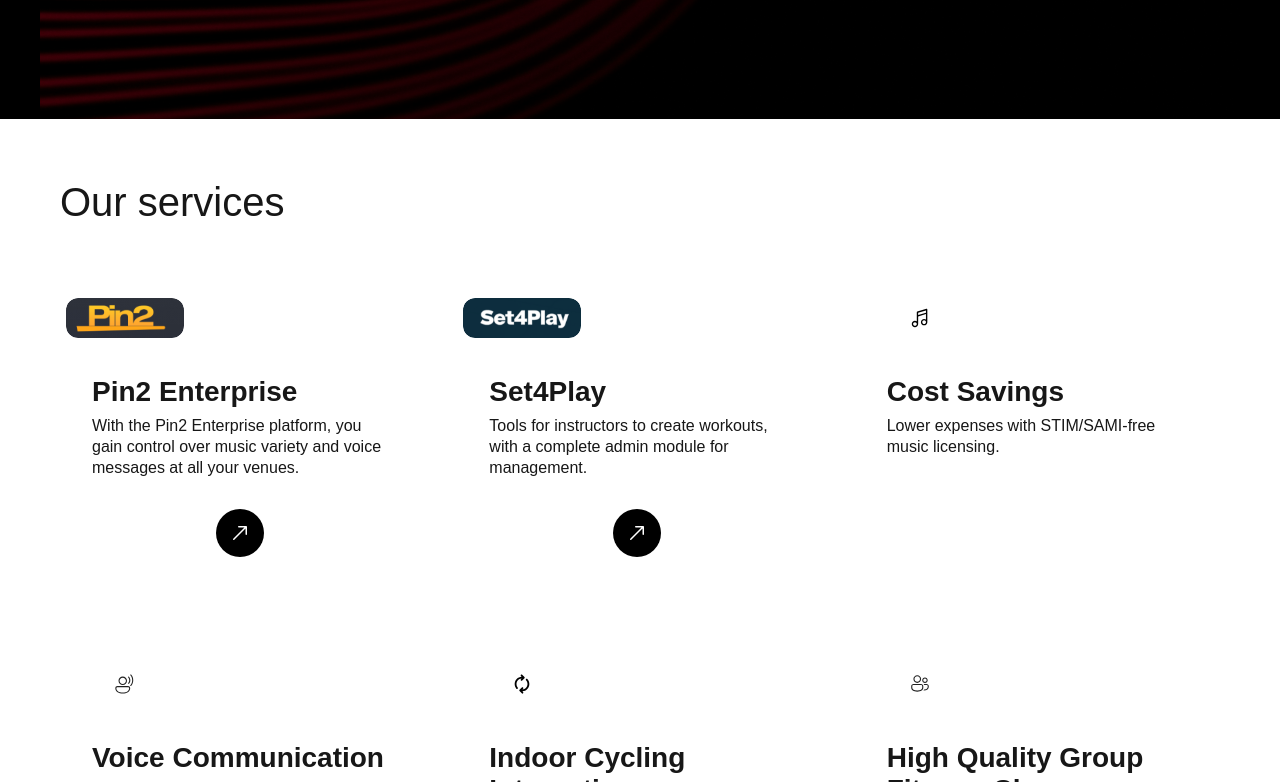
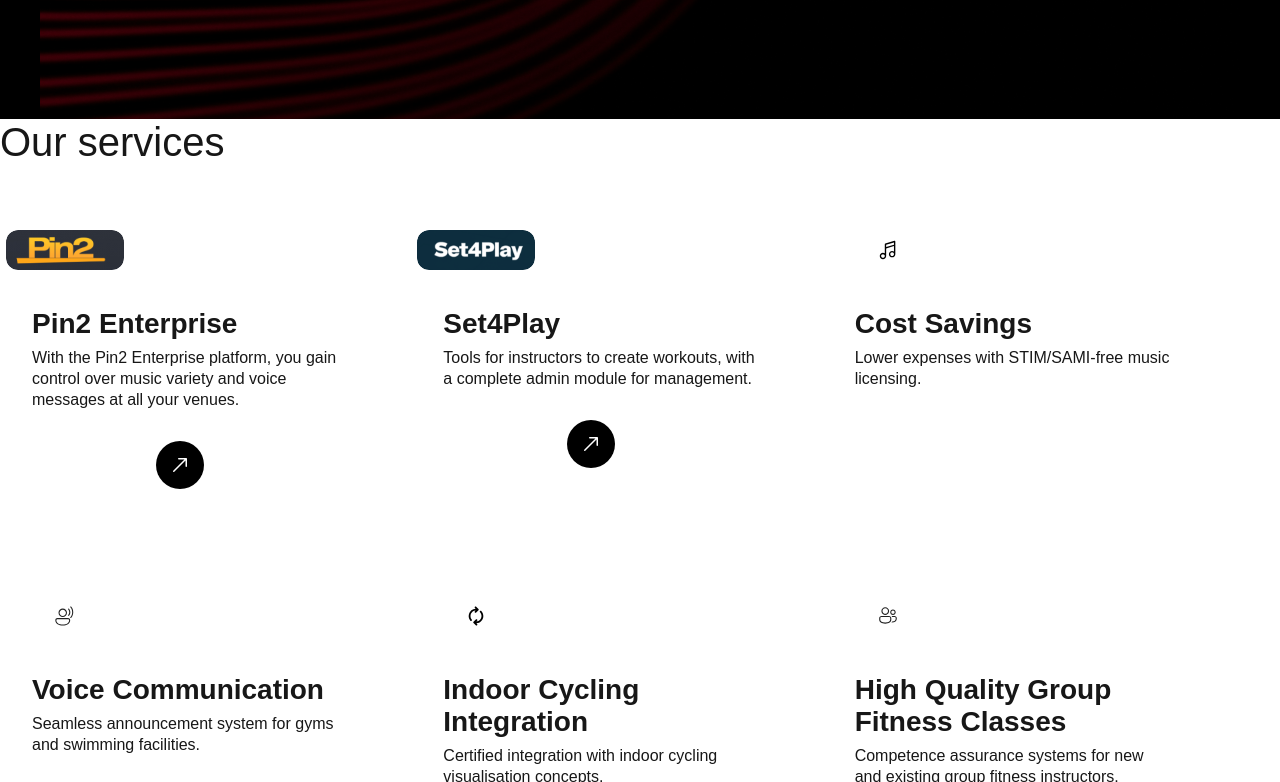
Before and after one commit to CodersBros/streamec_web, a Next.js app: page / in a window 1280 px wide. Shown: the part 658-1440 px from the top of the page. Built offline with nearby package versions, Linux system fonts and the light colour scheme.

Commit message:
feat: Refactor OurServicesSection component for improved styling and structure

```diff
--- a/src/components/ui/OurServicesSection.tsx
+++ b/src/components/ui/OurServicesSection.tsx
@@ -1,39 +1,41 @@
 "use client";
 
+import ServiceCard, { IconName, ImageName } from '@/components/ui/ServiceCard';
+import { variables } from '@/styles/variables';
 import React from 'react';
 import styled from 'styled-components';
-import ServiceCard, { IconName, ImageName } from '@/components/ui/ServiceCard';
-import { variables } from '@/styles/variables';
 
 export interface ServiceSectionItem {
   id: string;
   title: string;
   description: string;
-  icon?: React.ReactNode;         // jeśli chcemy całkowicie custom
-  iconName?: IconName;            // nazwa ikony z public/icons
-  imageName?: ImageName;          // nazwa zdjęcia z public/images
-  showButton?: boolean;           // czy pokazać przycisk
-  buttonText?: string;            // tekst przycisku
-  buttonUrl?: string;             // URL do przekierowania
-  buttonAction?: string;          // akcja do wykonania (np. 'pin2', 'set4play')
+  icon?: React.ReactNode;
+  iconName?: IconName;
+  imageName?: ImageName;
+  showButton?: boolean;
+  buttonText?: string;
+  buttonUrl?: string;
+  buttonAction?: string;
 }
 
 export interface OurServicesSectionProps {
-  heading?: string; // Domyślnie "Our services"
+  heading?: string;
   items: ServiceSectionItem[];
-  columns?: number; // Sugestia ilości kolumn (desktop). Używane tylko do wyliczenia basis.
-  maxWidth?: number; // Domyślny max width sekcji (np. 1202)
+  columns?: number;
+  maxWidth?: number;
   className?: string;
   style?: React.CSSProperties;
-  renderItem?: (item: ServiceSectionItem) => React.ReactNode; // Custom renderer jeśli potrzebny.
+  renderItem?: (item: ServiceSectionItem) => React.ReactNode;
 }
 
 const SectionOuter = styled.section`
   display: flex;
   flex-direction: column;
-  gap: 32px;
-  padding: 60px; /* Odwzorowanie paddingów z wycinka */
+  gap: ${variables.spacing['lg-24']};
   box-sizing: border-box;
+  padding: 0 ${variables.spacing['global-horizontal-desktop']};
+  max-width: 1440px;
+  margin: 0 auto;
 `;
 
 const Heading = styled.h2`
@@ -45,17 +47,16 @@
   margin: 0;
 `;
 
-// Flex siatka kart: wrap + gap. Używamy min() aby nie przekroczyć maxWidth.
 const CardsWrap = styled.div<{ $maxWidth: number; $columns: number }>`
   display: flex;
   flex-wrap: wrap;
   gap: 32px; /* itemSpacing 32 w sekcji */
   max-width: ${({ $maxWidth }) => $maxWidth}px;
   width: 100%;
-  /* Obliczenie szerokości bazowej karty: (dostępna szerokość - gap*(n-1)) / n */
+
   & > * {
     flex: 1 1 calc((100% - (32px * (${({ $columns }) => $columns} - 1))) / ${({ $columns }) => $columns});
-    min-width: 260px; /* bezpieczeństwo łamania na mniejszych ekranach */
+    min-width: 260px;
   }
 
   @media (max-width: 1100px) {
@@ -66,18 +67,7 @@
   }
 `;
 
-/**
- * Frame190Section
- * Założenia:
- * - Alias typografii heading/xl dla nagłówka.
- * - Karty korzystają z istniejącego Frame167Card.
- * - columns to tylko wskazówka (domyślnie 3) – elastycznie dopasowuje się do szerokości.
- * Ryzyka:
- * - Jeżeli Frame167Card zmieni padding/gap, może wpłynąć na wizualny rytm.
- * - Alias ikony może wskazać na placeholder jeśli brak finalnej grafiki.
- * Alternatywy:
- * - CSS grid (grid-template-columns: repeat(auto-fill,minmax())) zamiast flex – można łatwo zamienić.
- */
+
 const OurServicesSection: React.FC<OurServicesSectionProps> = ({
   heading = 'Our services',
   items,
```
